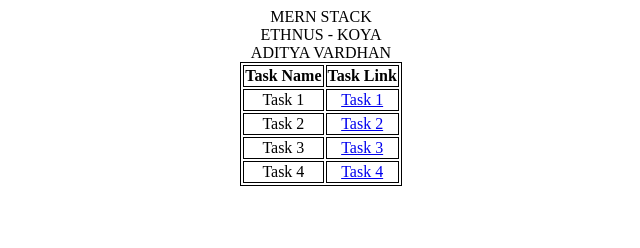
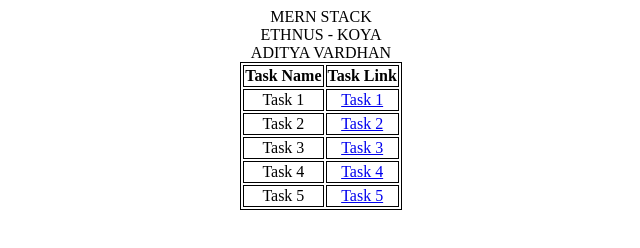
Before and after one commit to AdityavardhanKoya/Mern-Tasks, a plain HTML site: page index.html in a window 1280 px wide. Shown: the whole page, without its empty margins (319-959 px from the left). Drawn offline with Linux system fonts and the light colour scheme.

Commit message:
Add files via upload

```diff
--- a/index.html
+++ b/index.html
@@ -38,6 +38,10 @@
             <td>Task 4</td>
             <td><a href="Task4.html">Task 4</a></td>
         </tr>
+        <tr>
+            <td>Task 5</td>
+            <td><a href="Task5.html">Task 5</a></td>
+        </tr>
     </table>
 </body>
 </html>
```
